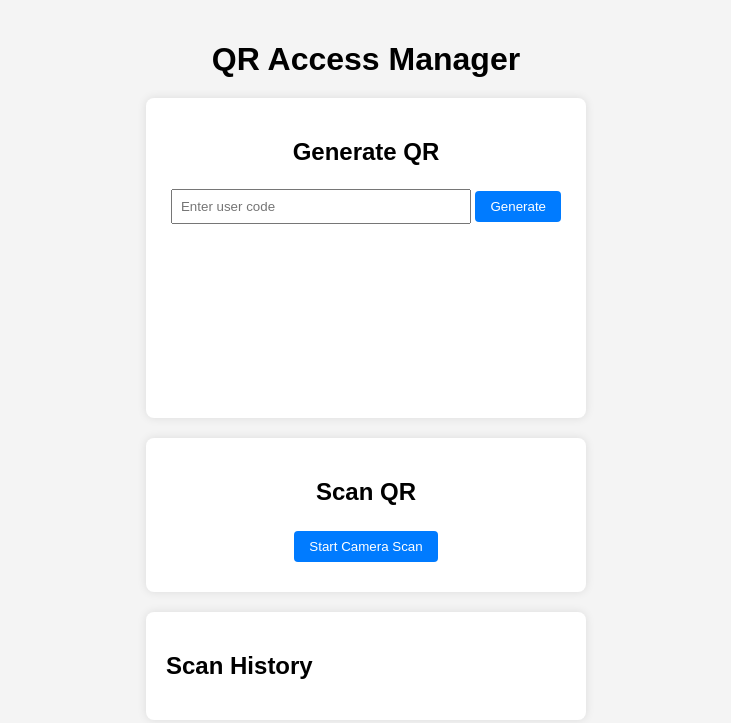
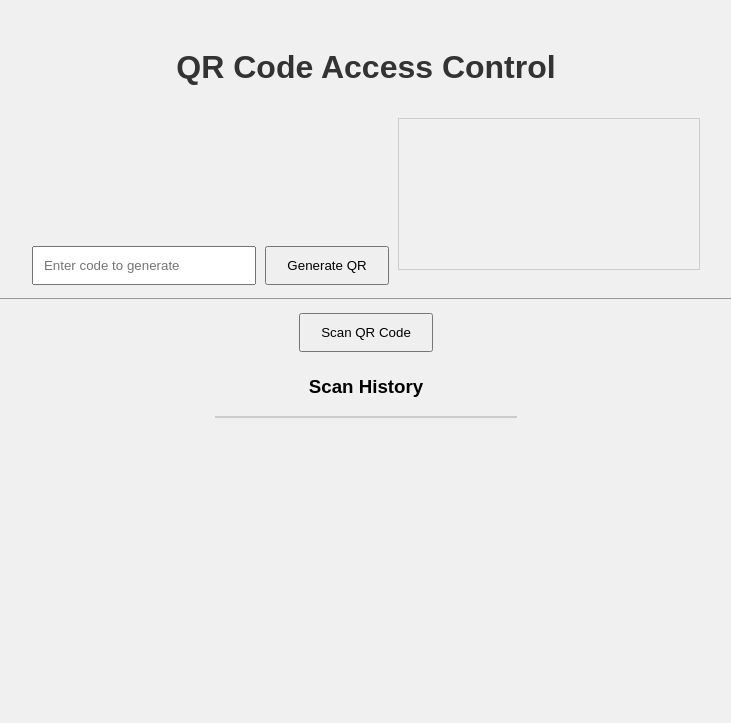
Before and after one commit to csicska1/addmisionpage, a plain HTML site: page index.html in a window 1280 px wide. Shown: the whole page, without its empty margins (274-1005 px from the left). Drawn offline with Linux system fonts and the light colour scheme.

Commit message:
Update index.html

```diff
--- a/index.html
+++ b/index.html
@@ -2,48 +2,51 @@
 <html lang="en">
 <head>
 <meta charset="UTF-8">
-<title>QR Access Manager</title>
-<script src="https://unpkg.com/html5-qrcode@2.3.8/minified/html5-qrcode.min.js"></script>
-<script src="https://cdn.jsdelivr.net/npm/qrcode/build/qrcode.min.js"></script>
+<meta name="viewport" content="width=device-width, initial-scale=1.0">
+<title>QR Code Access Control</title>
 <style>
-  body { font-family: Arial, sans-serif; background:#f4f4f4; margin:0; padding:20px; text-align:center; }
-  h1 { margin-bottom: 5px; }
-  .section { background:#fff; padding:20px; margin:20px auto; border-radius:8px; max-width:400px; box-shadow:0 0 10px rgba(0,0,0,0.1); }
-  input[type=text]{ width:70%; padding:8px; margin-bottom:10px; }
-  button{ padding:8px 15px; cursor:pointer; border:none; background:#007BFF; color:white; border-radius:4px; margin-top:5px; }
-  button:hover{ background:#0056b3; }
-  #qr-canvas { margin-top:10px; }
-  #qr-reader { width:300px; margin:10px auto; display:none; }
-  #result { font-size:1.2em; margin-top:10px; font-weight:bold; }
+  body { font-family: Arial, sans-serif; text-align:center; padding:20px; background:#f0f0f0; }
+  h1 { color:#333; }
+  input { padding:10px; width:200px; }
+  button { padding:10px 20px; margin:5px; cursor:pointer; }
+  #qr-canvas { margin-top:10px; border:1px solid #ccc; }
+  #qr-reader { width:300px; margin:20px auto; display:none; }
+  #result { margin:15px; font-size:1.2em; font-weight:bold; }
   #result.pass { color:green; }
   #result.denied { color:red; }
-  #history { margin-top:20px; text-align:left; max-width:400px; margin-left:auto; margin-right:auto; }
-  #history ul{ list-style:none; padding-left:0; }
-  #history li{ padding:5px; border-bottom:1px solid #ddd; }
+  #scan-history { list-style:none; padding:0; max-height:200px; overflow-y:auto; border:1px solid #ccc; margin:10px auto; width:300px; background:#fff; }
+  #scan-history li { padding:5px; border-bottom:1px solid #eee; text-align:left; }
 </style>
+
+<!-- QR Code library -->
+<script src="https://cdn.jsdelivr.net/npm/qrcode@1.5.1/build/qrcode.min.js"></script>
+
+<!-- Html5 QR code scanner library -->
+<script src="https://unpkg.com/html5-qrcode@2.3.8/minified/html5-qrcode.min.js"></script>
 </head>
 <body>
 
-<h1>QR Access Manager</h1>
+<h1>QR Code Access Control</h1>
 
-<div class="section">
-  <h2>Generate QR</h2>
-  <input type="text" id="qr-text" placeholder="Enter user code" />
-  <button onclick="generateQR()">Generate</button>
-  <div><canvas id="qr-canvas"></canvas></div>
+<!-- QR code generation -->
+<div>
+  <input type="text" id="qr-text" placeholder="Enter code to generate">
+  <button onclick="generateQR()">Generate QR</button>
+  <canvas id="qr-canvas"></canvas>
 </div>
 
-<div class="section">
-  <h2>Scan QR</h2>
-  <button id="start-scan">Start Camera Scan</button>
+<hr>
+
+<!-- QR code scanning -->
+<div>
+  <button id="start-scan">Scan QR Code</button>
   <div id="qr-reader"></div>
-  <div id="result"></div>
 </div>
 
-<div class="section" id="history">
-  <h2>Scan History</h2>
+<div id="result"></div>
+
+<h3>Scan History</h3>
 <ul id="scan-history"></ul>
-</div>
 
 <script>
   // ---------- Allowed codes ----------
@@ -95,7 +98,9 @@ document.getElementById("start-scan").addEventListener("click", function(){
     scanning = true;
     const readerDiv = document.getElementById("qr-reader");
     readerDiv.style.display = "block";
+
     html5QrCode = new Html5Qrcode("qr-reader");
+
     Html5Qrcode.getCameras().then(cameras => {
       if(cameras && cameras.length){
         const cameraId = cameras[0].id;
```
Lines whose indentation alone changed are shown as unchanged.
